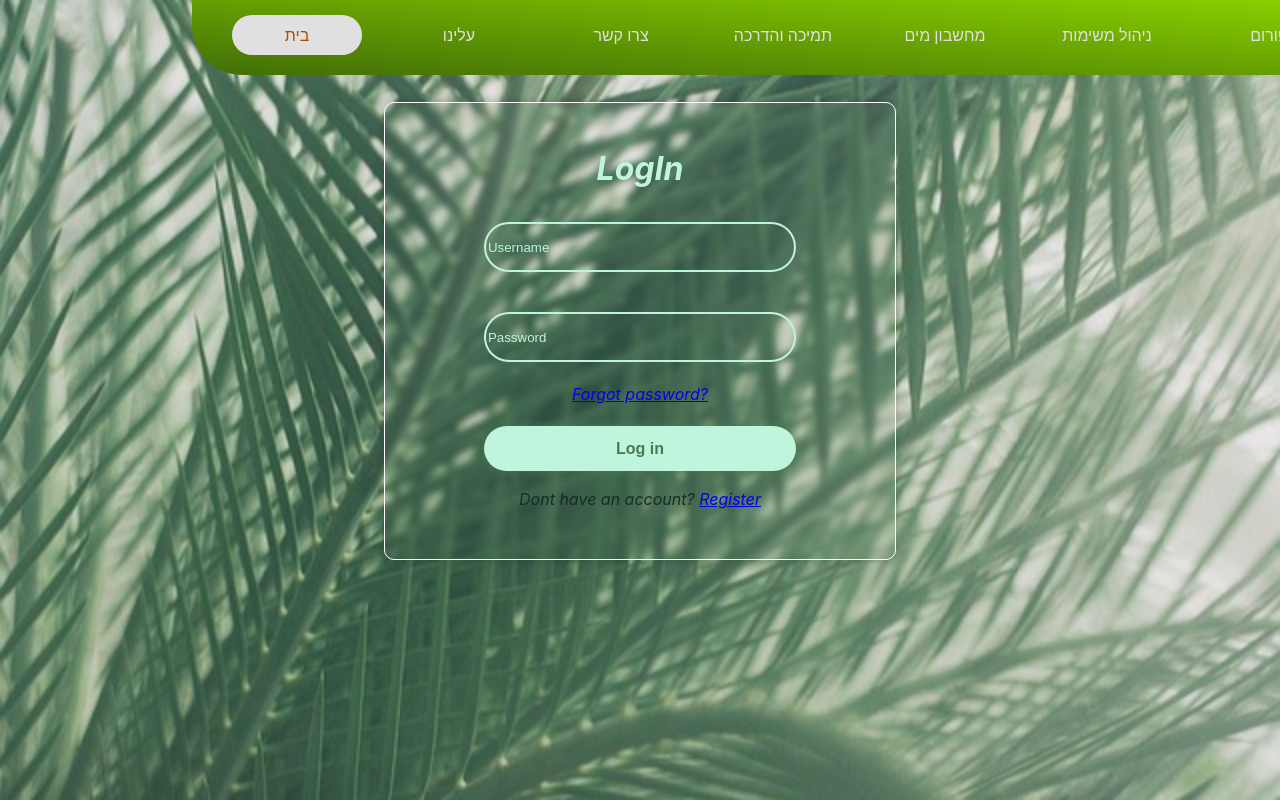
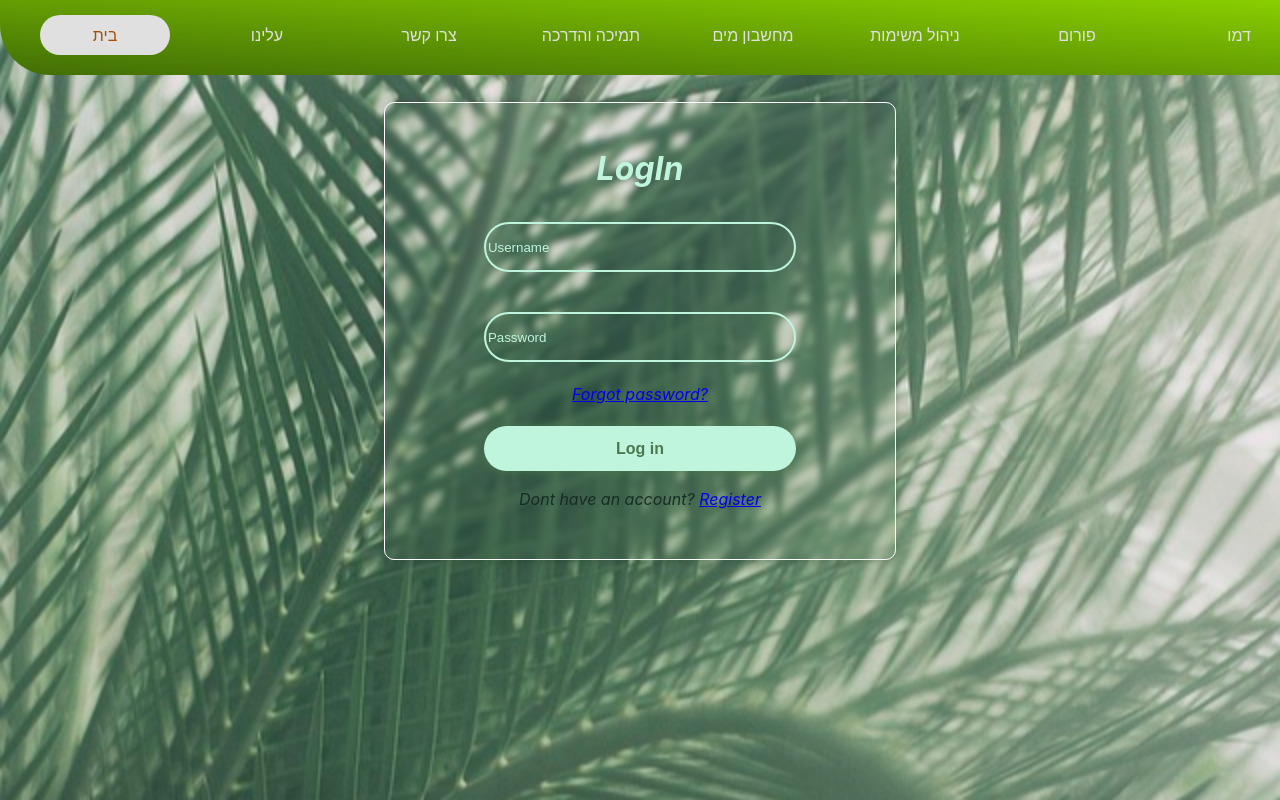
Before and after one commit to Daanielle/WaterWiseAI, a React (Create React App) app in the folder water-wize-ai/: page / in a window 1280 px wide. Built offline with nearby package versions, Linux system fonts and the light colour scheme.

Commit message:
fixed navbar margin

```diff
--- a/water-wize-ai/src/styles/NavigationBar.module.css
+++ b/water-wize-ai/src/styles/NavigationBar.module.css
@@ -6,7 +6,7 @@ body {
   background: linear-gradient(to bottom left, var(--primary-color) 0%, var(--dark-green) 100%);
   border-bottom-left-radius: 50px;
   overflow: hidden;
-  width: 85%;
+  width: 100%; /* Adjusted width to 100% */
   position: fixed;
   top: 0;
   right: 0;
@@ -15,6 +15,7 @@ body {
   display: flex;
   justify-content: space-between;
 }
+
 
 .navbar img {
   width: 220px;
```
